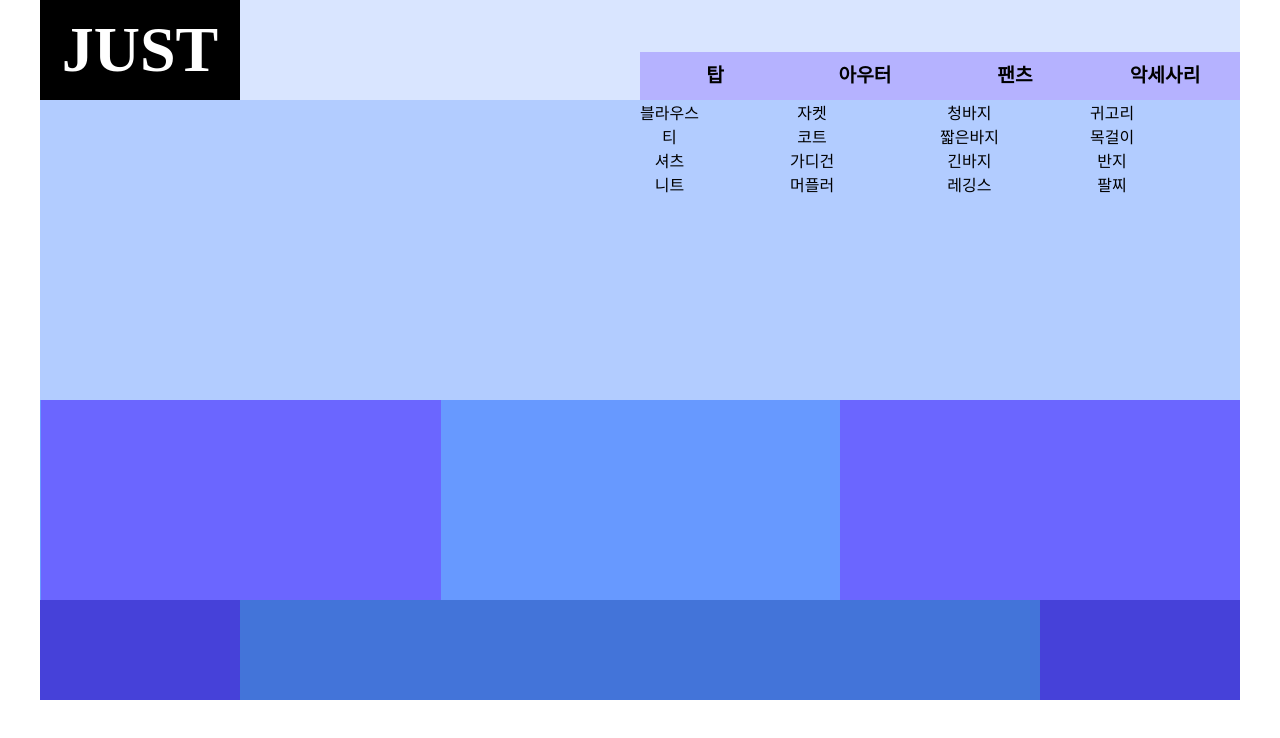
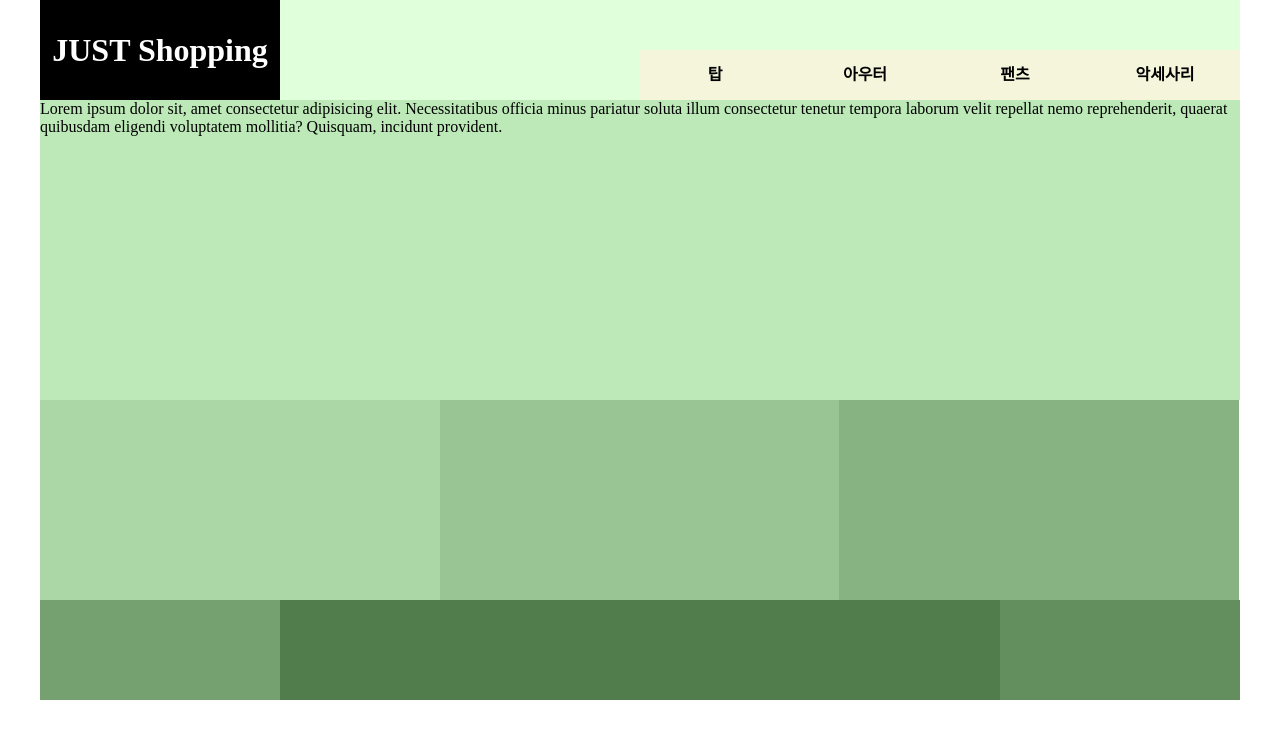
Before and after one commit to L-JinH/shopping-mall, a plain HTML site: page index.html in a window 1280 px wide. Drawn offline with Linux system fonts and the light colour scheme.

Commit message:
header-layout

```diff
--- /dev/null
+++ b/header.css
@@ -0,0 +1,92 @@
+.header {
+  position: relative;
+}
+
+.header::after {
+  content: "";
+  display: block;
+  clear: both;
+}
+
+.header_rogo {
+  float: left;
+  /* rogo 글씨 */
+  font-size: 2rem;
+  font-weight: bold;
+  text-align: center;
+  line-height: 100px;
+  background-color: black;
+  color: white;
+}
+
+.header_nav {
+  width: 50%;
+  height: 50px;
+  position: absolute;
+  right: 0;
+  top: 50%;
+  /* bottom으로 했더니 메뉴가 위로 솟구침. */
+  /* float: right; */
+  background-color: beige;
+  overflow: hidden;
+  transition: all 0.5s ease-in-out;
+}
+
+.header_nav-mainmenu {
+  text-align: center;
+}
+
+.header_nav-mainmenu::after {
+  content: "";
+  display: block;
+  clear: both;
+}
+
+.header_nav-mainmenu > li {
+  float: left;
+  line-height: 50px;
+  position: relative;
+  /* style */
+  font-weight: bold;
+}
+
+.header_nav-mainmenu > li:hover {
+  background-color: cadetblue;
+}
+
+.header_nav-mainmenu > li > a {
+  display: block;
+  width: 70px;
+  padding: 0 40px;
+  /* style */
+  color: black;
+}
+
+.header_nav-mainmenu > li:hover > a {
+  color: beige;
+}
+
+.header_nav-submenu {
+  text-align: center;
+  width: 100%;
+  position: absolute;
+}
+
+.header_nav-submenu > li {
+  white-space: nowrap;
+}
+
+.header_nav-submenu > li:hover {
+  background-color: tomato;
+}
+
+.header_nav-submenu > li > a {
+  display: block;
+  width: 70px;
+  padding: 0 40px;
+  color: black;
+}
+
+.header_nav-submenu > li:hover > a {
+  color: beige;
+}
--- a/index.html
+++ b/index.html
@@ -5,17 +5,18 @@
     <meta http-equiv="X-UA-Compatible" content="IE=edge" />
     <meta name="viewport" content="width=device-width, initial-scale=1.0" />
     <link rel="stylesheet" href="style.css" />
+    <link rel="stylesheet" href="header.css" />
     <title>JUST 쇼핑몰</title>
   </head>
   <body>
     <div id="wrap">
-      <header class="header clearfix">
-        <div class="rogo"><span>JUST</span></div>
-        <nav class="nav">
-          <ul class="main_menu">
+      <header class="header">
+        <div class="header_rogo">JUST Shopping</div>
+        <nav class="header_nav">
+          <ul class="header_nav-mainmenu">
             <li>
               <a href="#">탑</a>
-              <ul class="sub_menu">
+              <ul class="header_nav-submenu">
                 <li><a href="#">블라우스</a></li>
                 <li><a href="#">티</a></li>
                 <li><a href="#">셔츠</a></li>
@@ -24,7 +25,7 @@
             </li>
             <li>
               <a href="#">아우터</a>
-              <ul class="sub_menu">
+              <ul class="header_nav-submenu">
                 <li><a href="#">자켓</a></li>
                 <li><a href="#">코트</a></li>
                 <li><a href="#">가디건</a></li>
@@ -33,7 +34,7 @@
             </li>
             <li>
               <a href="#">팬츠</a>
-              <ul class="sub_menu">
+              <ul class="header_nav-submenu">
                 <li><a href="#">청바지</a></li>
                 <li><a href="#">짧은바지</a></li>
                 <li><a href="#">긴바지</a></li>
@@ -42,7 +43,7 @@
             </li>
             <li>
               <a href="#">악세사리</a>
-              <ul class="sub_menu">
+              <ul class="header_nav-submenu">
                 <li><a href="#">귀고리</a></li>
                 <li><a href="#">목걸이</a></li>
                 <li><a href="#">반지</a></li>
@@ -52,16 +53,25 @@
           </ul>
         </nav>
       </header>
-      <main id="main">
-        <section class="slide"></section>
-        <section class="contents">
-          <article></article>
-          <article></article>
-          <article></article>
+      <main class="main">
+        <div class="main_slide">
+          <p>
+            Lorem ipsum dolor sit, amet consectetur adipisicing elit.
+            Necessitatibus officia minus pariatur soluta illum consectetur
+            tenetur tempora laborum velit repellat nemo reprehenderit, quaerat
+            quibusdam eligendi voluptatem mollitia? Quisquam, incidunt
+            provident.
+          </p>
+        </div>
+        <section class="main_contents">
+          <article class="main_contents-taps"></article>
+          <article class="main_contents-banner"></article>
+          <article class="main_contents-shortcut"></article>
         </section>
       </main>
       <footer class="footer">
         <div class="footer_rogo"></div>
+        <div class="footer_copyright"></div>
         <div class="footer_sns"></div>
       </footer>
     </div>
--- a/script.js
+++ b/script.js
@@ -0,0 +1,16 @@
+const nav = document.querySelector(".header_nav");
+const mainMenuList = document.querySelectorAll(".header_nav-mainmenu>li");
+const subMenu = document.querySelectorAll(".header_nav-submenu");
+let navHeight = nav.offsetHeight;
+let subMenuHeight = 0;
+
+for (let i = 0; i < mainMenuList.length; i++) {
+  mainMenuList[i].addEventListener("mouseover", function () {
+    subMenuHeight = this.querySelector(".header_nav-submenu").offsetHeight;
+    nav.style.height = navHeight + subMenuHeight + "px";
+  });
+
+  mainMenuList[i].addEventListener("mouseout", function () {
+    nav.style.height = navHeight + "px";
+  });
+}
--- a/style.css
+++ b/style.css
@@ -16,141 +16,80 @@
 */
 
 /* reset */
-body {
+* {
+  margin: 0;
   padding: 0;
-  margin: 0;
 }
 
 ul,
 li {
   list-style: none;
-  padding: 0;
-  margin: 0;
 }
 
 a {
   text-decoration: none;
 }
 
+/* veriable */
+:root {
+  /* layout 작은 height: 100px; */
+  --layout-small-h: 6.25rem;
+}
+
 /* layout */
 #wrap {
-  width: 75rem;
+  width: 1200px;
   margin: 0 auto;
 }
 
-/* layout - header */
-
 .header {
-  height: 6.25rem;
-  background-color: #d9e5ff;
-  position: relative;
+  height: var(--layout-small-h);
+  width: 100%;
+  background-color: #e0ffdb;
 }
 
-.header::after {
+.header_rogo {
+  width: 20%;
+  height: var(--layout-small-h);
+  background-color: #cefbc9;
+}
+
+#main {
+}
+
+.main_slide {
+  height: 18.75rem;
+  background-color: #bce9b7;
+}
+
+.main_contents {
+}
+
+.main_contents::after {
   content: "";
   display: block;
   clear: both;
 }
 
-/* layout - header : rogo */
-
-.rogo {
-  height: inherit;
-  width: 12.5rem;
-  background-color: black;
-  text-align: center;
+.main_contents > article {
+  height: 12.5rem;
+  width: 33.3%;
   float: left;
 }
 
-.rogo span {
-  font-size: 4rem;
-  font-weight: bold;
-  line-height: 6.25rem;
-  color: white;
+.main_contents-taps {
+  background-color: #aad7a5;
 }
 
-/* layout - header : nav */
-.nav {
-  width: 37.5rem;
-  height: 3rem;
-  background-color: #b5b2ff;
-  position: absolute;
-  right: 0;
-  bottom: 0;
+.main_contents-banner {
+  background-color: #98c593;
 }
 
-.main_menu {
-  width: 100%;
-  height: 100%;
+.main_contents-shortcut {
+  background-color: #86b381;
 }
 
-.main_menu > li {
-  text-align: center;
-  position: relative;
-  float: left;
-  width: 25%;
-  height: 100%;
-  display: block;
-}
-
-.main_menu > li > a {
-  display: block;
-  width: 100%;
-  height: 100%;
-  line-height: 3rem;
-  font-weight: bold;
-  color: black;
-  font-size: 1.2rem;
-}
-
-.main_menu > li > a:hover {
-  background-color: cadetblue;
-  color: cornsilk;
-}
-
-.sub_menu {
-  /* display: none; */
-  position: absolute;
-}
-
-.sub_menu li a {
-  color: black;
-}
-
-/* layout - main */
-/* layout - main : slide */
-.slide {
-  height: 18.75rem;
-  background-color: #b2ccff;
-}
-
-/* layout - main : contents */
-.contents {
-  height: 12.5rem;
-  background-color: #6799ff;
-}
-
-.contents::after {
-  content: "";
-  display: block;
-  clear: both;
-}
-
-.contents article {
-  width: 33.3%;
-  height: inherit;
-  float: right;
-}
-
-article:first-child,
-article:last-child {
-  background-color: #6b66ff;
-}
-
-/* layout - footer */
 .footer {
-  height: 6.25rem;
-  background-color: #4374d9;
 }
 
 .footer::after {
@@ -159,16 +98,22 @@ article:last-child {
   clear: both;
 }
 
-.footer_rogo {
-  height: inherit;
-  width: 12.5rem;
-  background-color: #4641d9;
+.footer > div {
+  height: var(--layout-small-h);
   float: left;
 }
 
+.footer_rogo {
+  width: 20%;
+  background-color: #74a16f;
+}
+
+.footer_copyright {
+  width: 60%;
+  background-color: #507d4b;
+}
+
 .footer_sns {
-  height: inherit;
-  width: 12.5rem;
-  background-color: #4641d9;
-  float: right;
+  width: 20%;
+  background-color: #628f5d;
 }
```
